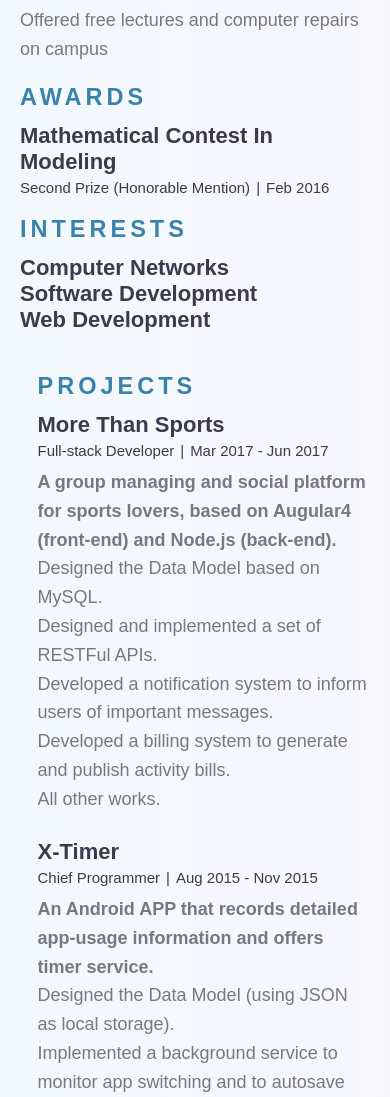
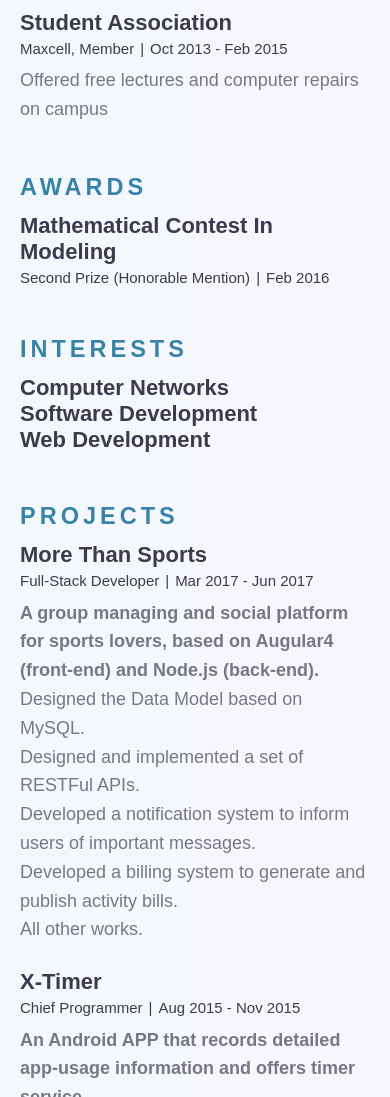
Before and after one commit to CuiH/Resume, a website: page template/index.jade in a window 390 px wide. Shown: the part 903-2000 px from the top of the page. Drawn offline with nearby package versions, Linux system fonts and the light colour scheme; files that its build step writes are made by us from their sources; files whose address does not match are found by name.

Commit message:
update mobile styles

```diff
--- a/data.yml
+++ b/data.yml
@@ -58,7 +58,7 @@ projects:
   title: PROJECTS
   items:
     - name: More Than Sports
-      role: Full-stack Developer
+      role: Full-Stack Developer
       duration: Mar 2017 - Jun 2017
       detail: >
         <strong>A group managing and social platform for sports lovers, based on Augular4 (front-end) and Node.js (back-end).</strong><br>
@@ -94,7 +94,7 @@ projects:
       duration: Mar 2015 - Jun 2015
       detail: >
         <strong>An adventure and puzzle game based on cocos2d.</strong><br>
-        Implemented the movement and collision dection logic.<br>
+        Implemented the movement and collision detection logic.<br>
         Implemented the welcome page and the game page (UI & logic).
 
     - name: Hadark
--- a/themes/default/css/style.css
+++ b/themes/default/css/style.css
@@ -435,8 +435,7 @@ key {
 	}
 
 	.footer {
-    padding: 20px;
-    margin-top: 20px;
+		display: none;
 	}
 	.dream {
 		text-align: center;
@@ -460,8 +459,6 @@ key {
 		width: 100%;
 	}
 
-
-
 	.mlist {
 		width: 50%;
 		margin-bottom: 0px;
@@ -470,15 +467,32 @@ key {
 	.logo {
 		margin-top: 50px;
 	}
+
 	.col-2, .col-4 {
 		width: 100%;
 	}
+
+	.col-4 {
+		padding-left: 0;
+	}
+
 	.wrapper {
 		padding: 10px 20px;
 	}
+
 	section {
+		margin-bottom: 50px;
+	}
+
+	section:last-child {
+		overflow: visible;
+		margin-bottom: 50px;
+	}
+
+	.col-4 section:last-child {
 		margin-bottom: 20px;
 	}
+
 	.left-col {
 		position: relative;
 		bottom: auto;
```
Also changed, not shown: README.md, 1 other file. Lines whose indentation alone changed are shown as unchanged.
